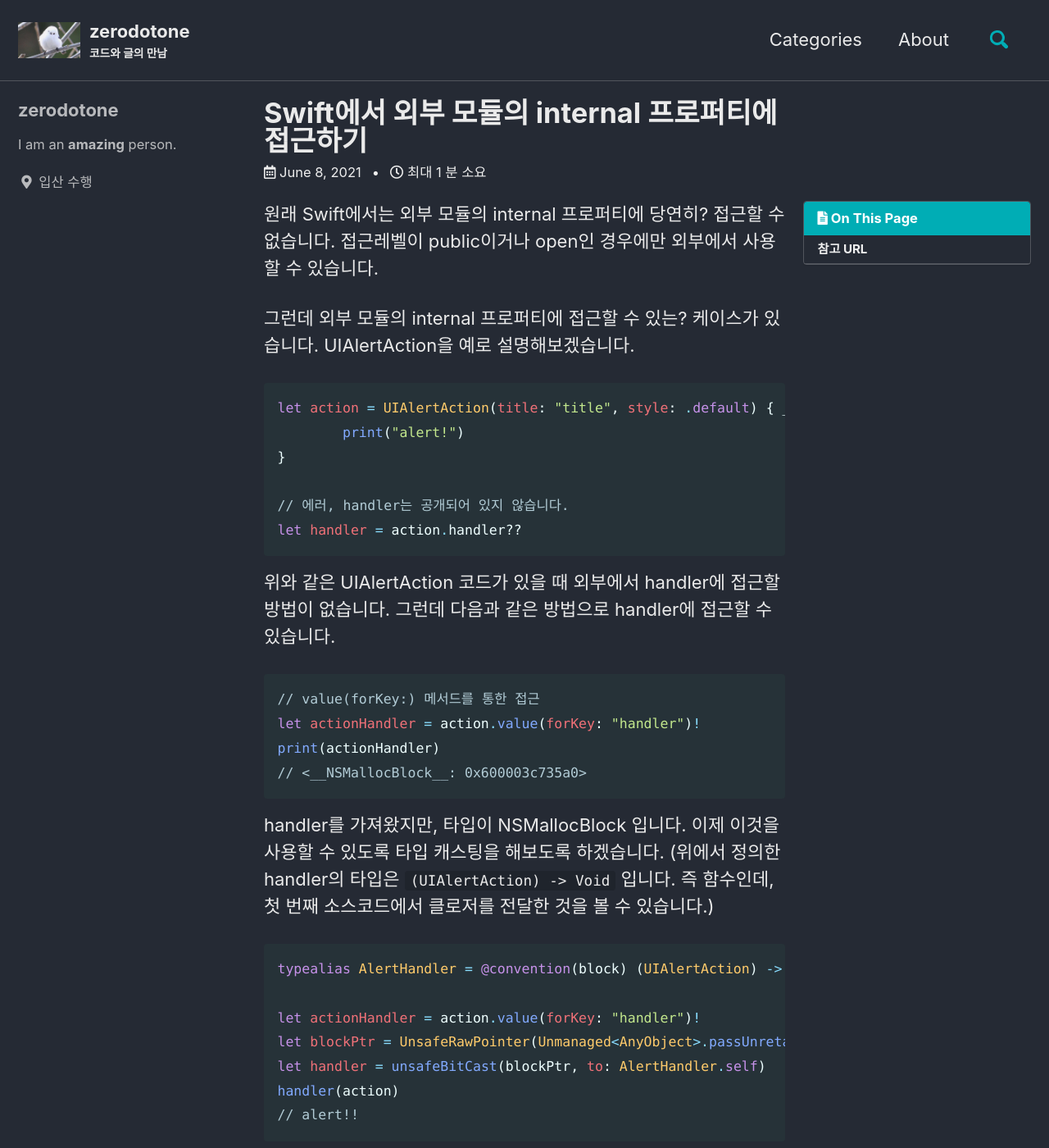
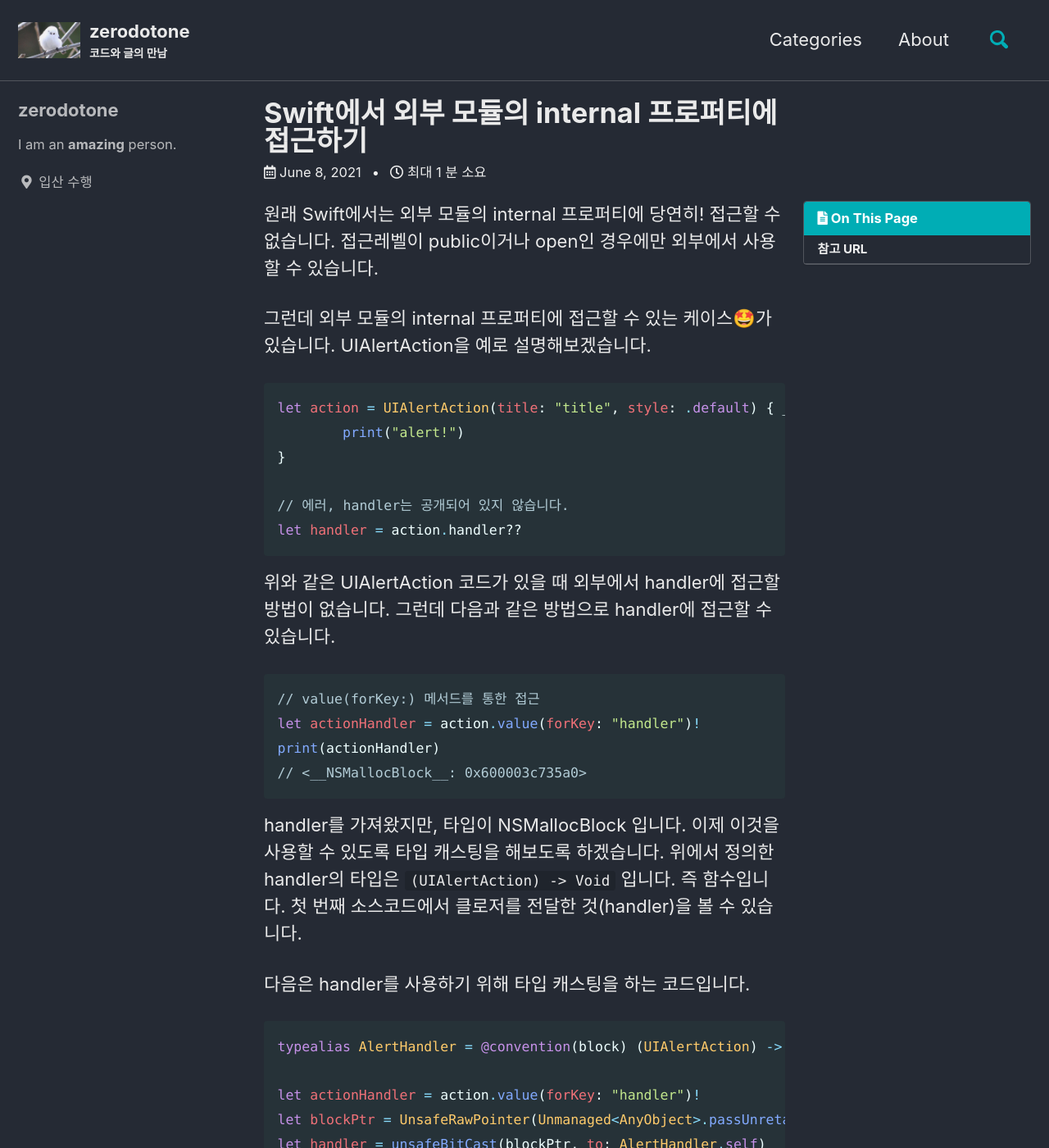
Before and after one commit to zdodev/zdodev.github.io, a Jekyll site: the page built from _posts/2021-06-08-Swift에서-외부-모듈의-internal-프로퍼티에-접근하기.md, in a window 1280 px wide and 1400 px high. Shown: the whole window at 82% size. Built offline with Jekyll 4.4.1, drawn with Linux system fonts in a browser that asks for light colours; cached includes are drawn as plain includes.

Commit message:
✍️: 문장 서식 수정.

````diff
--- a/_posts/2021-06-08-Swift에서-외부-모듈의-internal-프로퍼티에-접근하기.md
+++ b/_posts/2021-06-08-Swift에서-외부-모듈의-internal-프로퍼티에-접근하기.md
@@ -9,9 +9,9 @@ comments: true
 
 ---
 
-원래 Swift에서는 외부 모듈의 internal 프로퍼티에 당연히? 접근할 수 없습니다. 접근레벨이 public이거나 open인 경우에만 외부에서 사용할 수 있습니다.
+원래 Swift에서는 외부 모듈의 internal 프로퍼티에 당연히! 접근할 수 없습니다. 접근레벨이 public이거나 open인 경우에만 외부에서 사용할 수 있습니다.
 
-그런데 외부 모듈의 internal 프로퍼티에 접근할 수 있는? 케이스가 있습니다. UIAlertAction을 예로 설명해보겠습니다.
+그런데 외부 모듈의 internal 프로퍼티에 접근할 수 있는 케이스🤩가 있습니다. UIAlertAction을 예로 설명해보겠습니다.
 
 ```swift
 let action = UIAlertAction(title: "title", style: .default) { _ in
@@ -31,7 +31,9 @@ print(actionHandler)
 // <__NSMallocBlock__: 0x600003c735a0>
 ```
 
-handler를 가져왔지만, 타입이 NSMallocBlock 입니다. 이제 이것을 사용할 수 있도록 타입 캐스팅을 해보도록 하겠습니다. (위에서 정의한 handler의 타입은 `(UIAlertAction) -> Void` 입니다. 즉 함수인데, 첫 번째 소스코드에서 클로저를 전달한 것을 볼 수 있습니다.)
+handler를 가져왔지만, 타입이 NSMallocBlock 입니다. 이제 이것을 사용할 수 있도록 타입 캐스팅을 해보도록 하겠습니다. 위에서 정의한 handler의 타입은 `(UIAlertAction) -> Void` 입니다. 즉 함수입니다. 첫 번째 소스코드에서 클로저를 전달한 것(handler)을 볼 수 있습니다.
+
+다음은 handler를 사용하기 위해 타입 캐스팅을 하는 코드입니다.
 
 ```swift
 typealias AlertHandler = @convention(block) (UIAlertAction) -> Void
````
